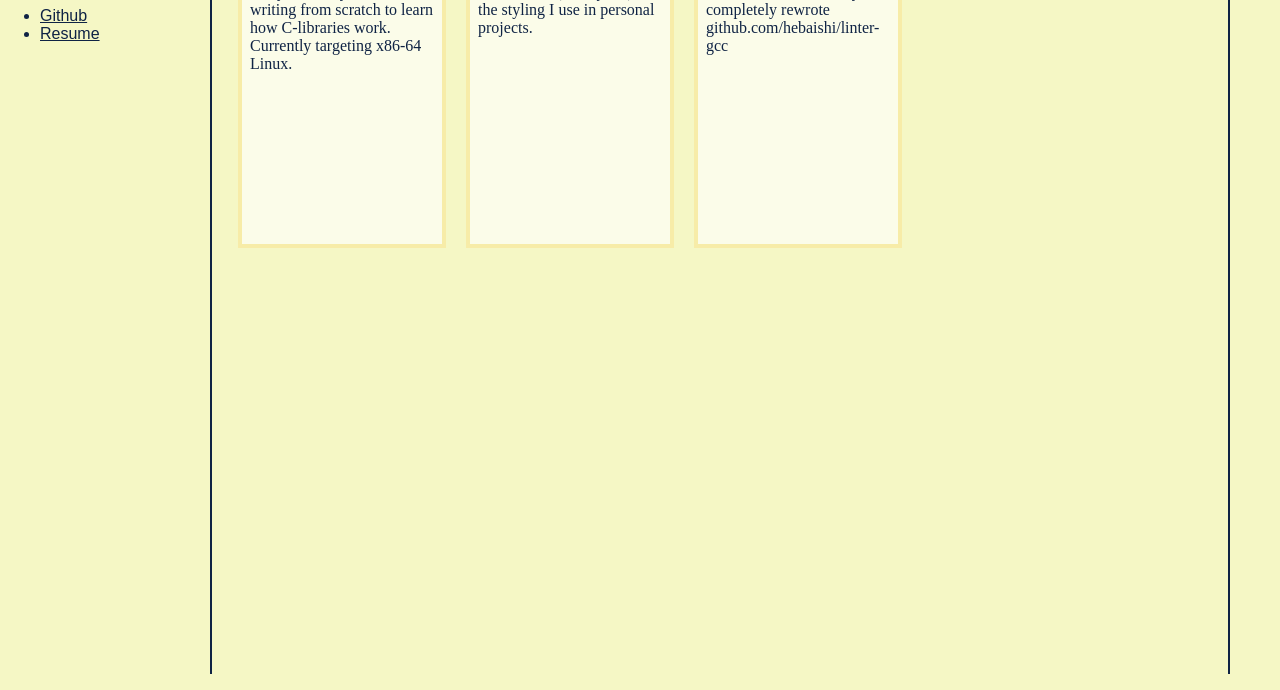
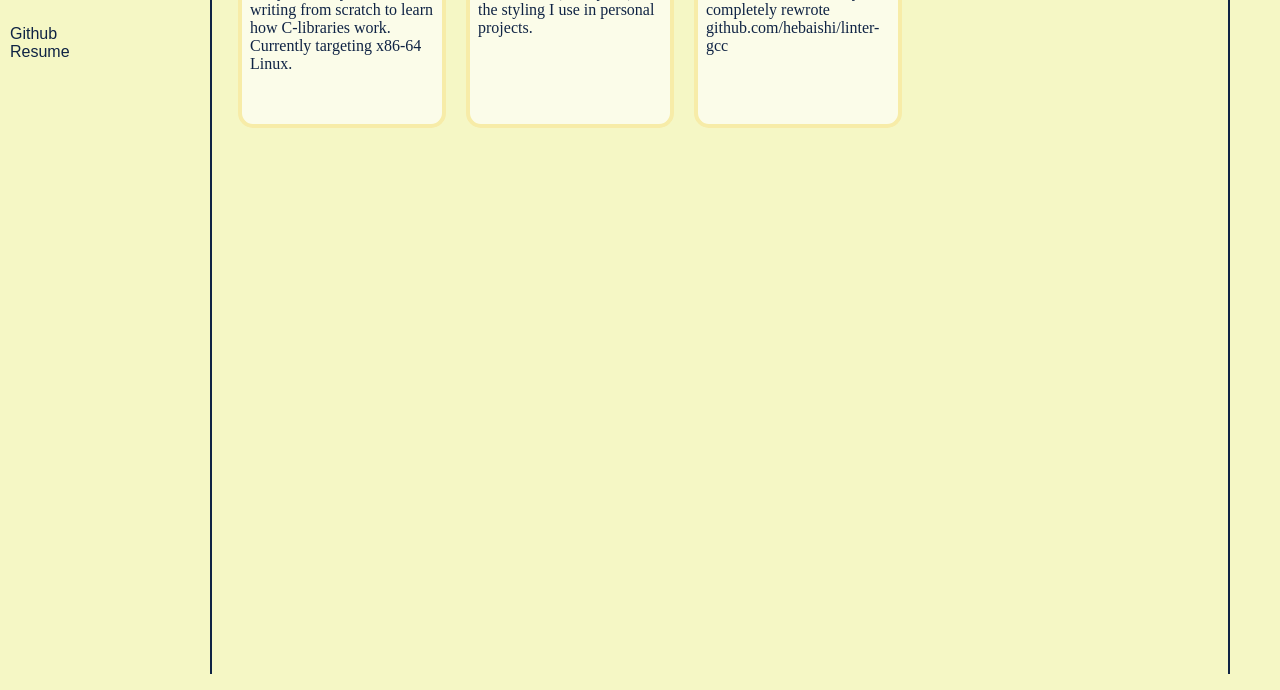
Before and after one commit to zjcers/web, a plain HTML site: page index.html in a window 1280 px wide. Shown: the part 110-800 px from the top of the page. Drawn offline with Linux system fonts and the light colour scheme.

Commit message:
Changed some styling

```diff
--- a/css/main.css
+++ b/css/main.css
@@ -38,15 +38,19 @@ body {
 div.project-card {
 	background-color: #fbfce9;
 	width: 200px;
-	height: 320px;
+	height: 200px;
 	border-style: solid;
 	border-color: #f7eca8;
 	border-width: 4px;
+	border-radius: 15px;
 	margin: 10px;
 	float: left;
 }
-.centered-header {
+div.project-card h3 {
 	text-align: center;
+}
+div.project-card p {
+	margin: 8px;
 }
 a {
 	color: #0f2344;
@@ -57,6 +61,15 @@ code {
 	border-width: thin;
 	display: block;
 }
-p.card-desc {
-	margin: 8px;
+ul {
+	display:inline;
 }
+li a {
+	margin-left: 10px;
+	text-decoration: none;
+	display: block;
+	border-radius: 5px;
+}
+li a:hover {
+	background-color: #f7eca8;
+}
```
